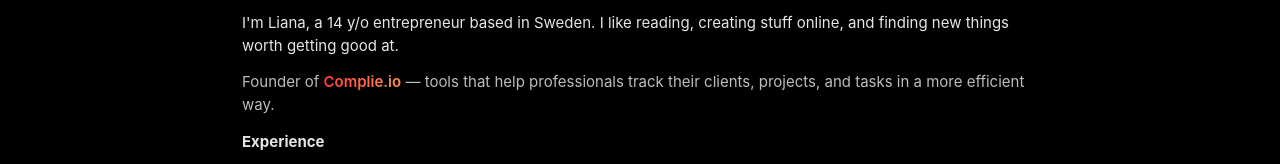
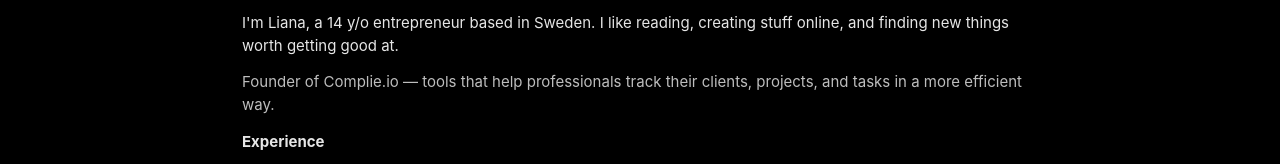
Before and after one commit to Complieio/liana-profile-site, a plain HTML site: page index.html in a window 1280 px wide. Shown: the part 275-439 px from the top of the page. Drawn offline with Linux system fonts and the light colour scheme.

Commit message:
Update index.html

```diff
--- a/index.html
+++ b/index.html
@@ -16,16 +16,7 @@
 
     /* Reset / base */
     * { box-sizing: border-box; }
-    html,body {
-      height: 100vh;
-      margin: 0;
-      overflow: hidden; /* prevent scrolling */
-      background: var(--bg-color);
-      color: var(--text);
-      font-family: -apple-system, BlinkMacSystemFont, "Segoe UI", Roboto, "Helvetica Neue", Arial, sans-serif;
-      -webkit-font-smoothing:antialiased;
-      -moz-osx-font-smoothing:grayscale;
-    }
+    html,body { height:100%; margin:0; background:var(--bg-color); color:var(--text); font-family: -apple-system, BlinkMacSystemFont, "Segoe UI", Roboto, "Helvetica Neue", Arial, sans-serif; -webkit-font-smoothing:antialiased; -moz-osx-font-smoothing:grayscale; }
     a { text-decoration: none; }
 
     /* Canvas background (the orange pixel effect) */
@@ -41,17 +32,7 @@
     }
 
     /* Page layout */
-    .page {
-      /* fixed to viewport height so page does not scroll */
-      height: 100vh;
-      display:flex;
-      align-items:flex-start;
-      justify-content:center;
-      padding:56px 20px;
-      z-index:1;
-      position:relative;
-      overflow: hidden;
-    }
+    .page { min-height:100vh; display:flex; align-items:flex-start; justify-content:center; padding:56px 20px; z-index:1; position:relative; }
     .container {
       width:100%;
       max-width: var(--max-width);
@@ -123,10 +104,7 @@
       font-size: 15px;
     }
 
-    /* Generic anchor color for non-accent links */
-    a:not(.accent-link) { color: #ffaf88; }
-
-    /* Gradient-accent links (keeps priority by using the class) */
+    /* Gradient-accent links */
     .accent-link {
       background: var(--accent-gradient);
       -webkit-background-clip: text;
@@ -143,6 +121,8 @@
     li { margin-bottom:8px; color:var(--muted); }
 
     .social-label { color: var(--text); font-weight:600; margin-right:6px; }
+
+    a { color: #ffaf88; }
 
     /* small screen tweaks */
     @media (max-width:640px) {
@@ -180,10 +160,7 @@
         </p>
 
         <p class="current">
-          Founder of
-          <!-- clickable gradient link to complie -->
-          <a class="accent-link" href="https://complie.io" target="_blank" rel="noopener">Complie.io</a>
-           — tools that help professionals track their clients, projects, and tasks in a more efficient way.
+          Founder of Complie.io — tools that help professionals track their clients, projects, and tasks in a more efficient way.
         </p>
 
         <h3>Experience</h3>
```
